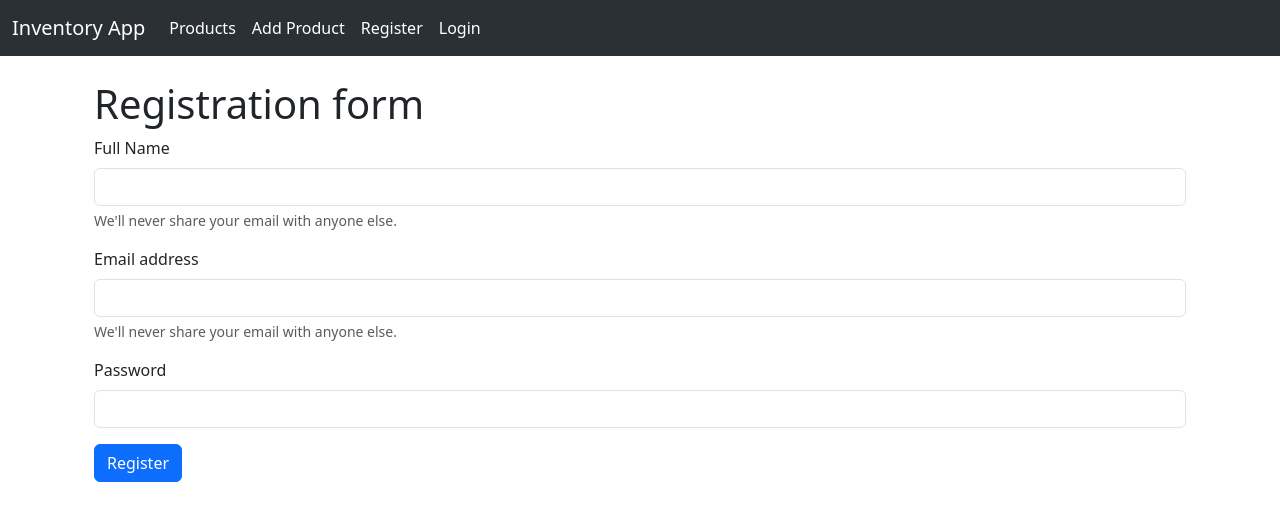
After one commit to shahwezahmad/inventory-mvc-cn-app, a Node server app: page /register in a window 1280 px wide. The commit adds this page. Shown: the top 521 px of the page. Run offline with Node 20, Linux system fonts and the light colour scheme; some libraries are stand-ins or nearby versions.

Commit message:
complete mvc inventory project

```diff
--- a/index.js
+++ b/index.js
@@ -5,6 +5,12 @@ import path from 'path'
 import Products from './src/controllers/products.controller.js'
 import {productMiddleware} from './src/middlewares/product.middleware.js'
 import { upload } from './src/middlewares/file-upload.middleware.js'
+import User from './src/controllers/user.controller.js'
+import session from 'express-session'
+import { auth } from './src/middlewares/auth.middleware.js'
+import cookieParser from 'cookie-parser'
+import { handleCookie } from './src/middlewares/cookie.middleware.js'
+
 const app = express()
 
 
@@ -17,14 +23,31 @@ app.use(express.urlencoded({extended: true}))
 app.use(expressLayouts)
 app.use(express.static('public'))
 
+app.use(session({
+    secret:'shahwez',
+    resave: false,
+    saveUninitialized: true,
+    cookie: {secure: false}
+}))
+app.use(cookieParser())
+app.use(handleCookie)
+
+
+// user routes
+app.get('/register', User.register)
+app.post('/register', User.addUser)
+app.get('/login', User.login)
+app.post('/login', User.postLogin)
+app.get('/logout', User.logout)
 
 
 
-app.get('/', Products.getProducts)
-app.get('/getAddProduct', Products.getddProduct )
-app.get('/updateProduct/:id', Products.updateProduct)
+
+app.get('/', auth, Products.getProducts)
+app.get('/getAddProduct', auth, Products.getddProduct )
+app.get('/updateProduct/:id', auth, Products.updateProduct)
 app.post('/', upload.single('imgUrl') , productMiddleware, Products.addNewProduct )
-app.post('/updateProduct', upload.single('imgUrl'),  Products.postUpdateProduct)
-app.post('/deleteProduct/:id', Products.deleteProduct)
+app.post('/updateProduct',auth, upload.single('imgUrl'),  Products.postUpdateProduct)
+app.post('/deleteProduct/:id', auth, Products.deleteProduct)
 
 app.listen(port, () => console.log(`project is running on PORT ${port}`))
--- a/package.json
+++ b/package.json
@@ -28,10 +28,12 @@
     "nodemon": "^3.1.9"
   },
   "dependencies": {
+    "cookie-parser": "^1.4.7",
     "dotenv": "^16.5.0",
     "ejs": "^3.1.10",
     "express": "^5.1.0",
     "express-ejs-layouts": "^2.5.1",
+    "express-session": "^1.18.1",
     "express-validator": "^7.2.1",
     "multer": "^1.4.5-lts.2"
   }
--- /dev/null
+++ b/public/css/style.css
@@ -0,0 +1,5 @@
+
+.form-container {
+    width: 60%;
+    margin: auto;
+}
--- /dev/null
+++ b/src/controllers/user.controller.js
@@ -0,0 +1,45 @@
+import UserModel from "../models/user.model.js"
+import ProductModel from "../models/product.model.js"
+
+const products = ProductModel.get()
+
+
+ export default class User {
+        static register(req, res) {
+            res.render("user-register")
+        }
+
+        static login(req, res) {
+            res.render("user-login")
+        }
+
+        static addUser(req, res) {
+            let {name, email, password} = req.body
+            UserModel.addUser({name, email, password})
+            res.render("user-login", {products})
+        }
+
+        static postLogin(req, res) {
+            let {email, password} = req.body
+            req.session.email = email
+            let foundUser = UserModel.checkUser(email, password)
+            if(foundUser) {
+                res.render("products", {products, email: req.session.email})
+            }else {
+                return res.status(401).send("Unauthorized User")
+            }
+        }
+
+        static logout(req, res)  {
+            req.session.destroy((err) => {
+                if(err) {
+                    console.log(err)
+                }else {
+                    res.redirect('/login')
+                }
+            })
+        }
+
+
+
+ }
--- /dev/null
+++ b/src/middlewares/cookie.middleware.js
@@ -0,0 +1,12 @@
+
+
+export const handleCookie = (req, res, next) => {
+
+    if(req.cookies?.lastVisit) {
+        res.locals.lastVisit = new Date(req.cookies.lastVisit).toLocaleString()
+    }
+     res.cookie('lastVisit', new Date().toISOString(), {
+        maxAge: 1 * 1000 * 60
+    })
+    next()
+}
--- a/src/views/layout.ejs
+++ b/src/views/layout.ejs
@@ -5,7 +5,7 @@
     <meta charset="UTF-8">
     <meta http-equiv="X-UA-Compatible" content="IE=edge">
     <meta name="viewport" content="width=device-width, initial-scale=1.0">
-    <link rel="stylesheet" href="products.css">
+    <link rel="stylesheet" href="/css/style.css">
     <link href="https://cdn.jsdelivr.net/npm/bootstrap@5.3.0-alpha3/dist/css/bootstrap.min.css" rel="stylesheet"
         integrity="sha384-KK94CHFLLe+nY2dmCWGMq91rCGa5gtU4mk92HdvYe+M/SXH301p5ILy+dN9+nJOZ" crossorigin="anonymous">
     <script src="https://cdn.jsdelivr.net/npm/bootstrap@5.3.0-alpha3/dist/js/bootstrap.bundle.min.js"
@@ -24,6 +24,8 @@
 
 <body>
 
+
+
     <nav class="navbar navbar-expand-lg bg-body-tertiary bg-dark" data-bs-theme="dark">
         <div class="container-fluid">
             <a class="navbar-brand" href="/">Inventory App</a>
@@ -40,6 +42,21 @@
                     <li class="nav-item">
                         <a class="nav-link active" aria-current="page" href="/getAddProduct">Add Product</a>
                     </li>
+
+                   <% if(locals.email) { %>
+                    <li class="nav-item">
+                        <a class="nav-link active" aria-current="page" href="/logout">Logout</a>
+                    </li>
+                   <% }else { %>
+                    <li class="nav-item">
+                        <a class="nav-link active" aria-current="page" href="/register">Register</a>
+                    </li>
+                    <li class="nav-item">
+                        <a class="nav-link active" aria-current="page" href="/login">Login</a>
+                    </li>
+                   <% } %>
+
+
                 </ul>
             </div>
         </div>
--- a/src/views/new-product.ejs
+++ b/src/views/new-product.ejs
@@ -22,9 +22,9 @@
       <input type="number" class="form-control" name="productPrice" id="exampleInputPassword1">
     </div>
     <div class="mb-3">
-      <label for="exampleInputPassword1" class="form-label">Image Url</label>
+      <label for="exampleInputPassword1" class="form-label">Product Image </label>
       <!-- <input type="text" class="form-control" id="exampleInputPassword1" name="imgUrl"> -->
-      <input type="file" name="imgUrl" id="imgUrl" accept="images/*">
+      <input type="file" name="imgUrl" class="form-control" id="imgUrl" accept="images/*">
     </div>
 
     <button type="submit" class="btn btn-primary">Submit</button>
--- a/src/views/products.ejs
+++ b/src/views/products.ejs
@@ -35,6 +35,11 @@
         </div>
     </nav>
     <div class="container"> -->
+        <% if(locals.lastVisit) { %>
+            <div class="alert alert-danger">
+               last visit at:  <%= locals.lastVisit %>
+            </div>
+       <% }  %>
         <table class="table table-dark">
             <thead>
                 <tr>
--- /dev/null
+++ b/src/views/user-register.ejs
@@ -0,0 +1,23 @@
+
+
+<div class="container form-container">
+    <h1>Registration form</h1>
+    <form action="/register" method="POST" >
+        <div class="mb-3">
+          <label for="exampleInputEmail1" class="form-label">Full Name</label>
+          <input type="text" class="form-control" id="exampleInputEmail1" name="name" aria-describedby="emailHelp">
+          <div id="emailHelp" class="form-text">We'll never share your email with anyone else.</div>
+        </div>
+        <div class="mb-3">
+          <label for="exampleInputEmail1" class="form-label">Email address</label>
+          <input type="email" class="form-control" id="exampleInputEmail1" name="email" aria-describedby="emailHelp">
+          <div id="emailHelp" class="form-text">We'll never share your email with anyone else.</div>
+        </div>
+        <div class="mb-3">
+          <label for="exampleInputPassword1" class="form-label">Password</label>
+          <input type="password" class="form-control" id="exampleInputPassword1"  name="password">
+        </div>
+
+        <button type="submit" class="btn btn-primary">Register</button>
+      </form>
+</div>
```
Also changed, not shown: src/controllers/products.controller.js (+6 -7 lines), src/middlewares/auth.middleware.js (added, +8 -0 lines), src/models/user.model.js (added, +19 -0 lines), src/views/user-login.ejs (added, +18 -0 lines), 1 other file.
